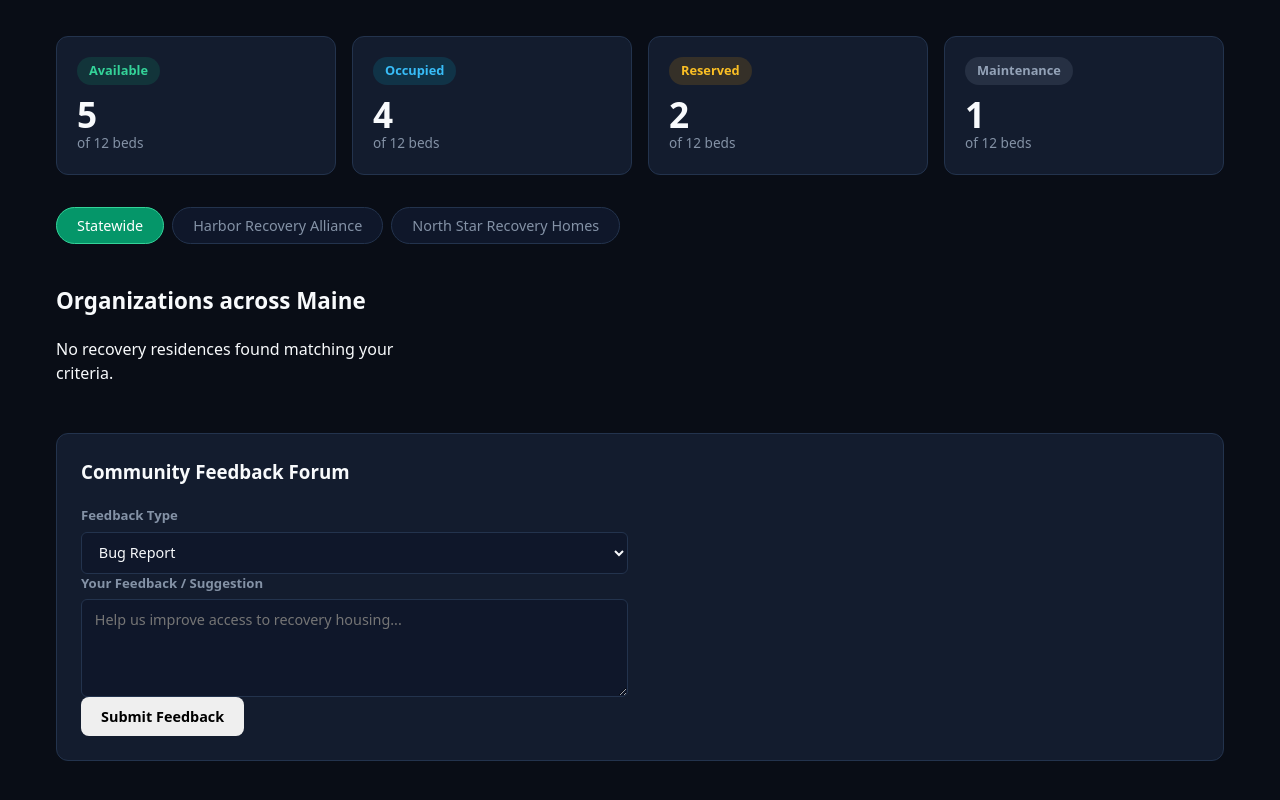
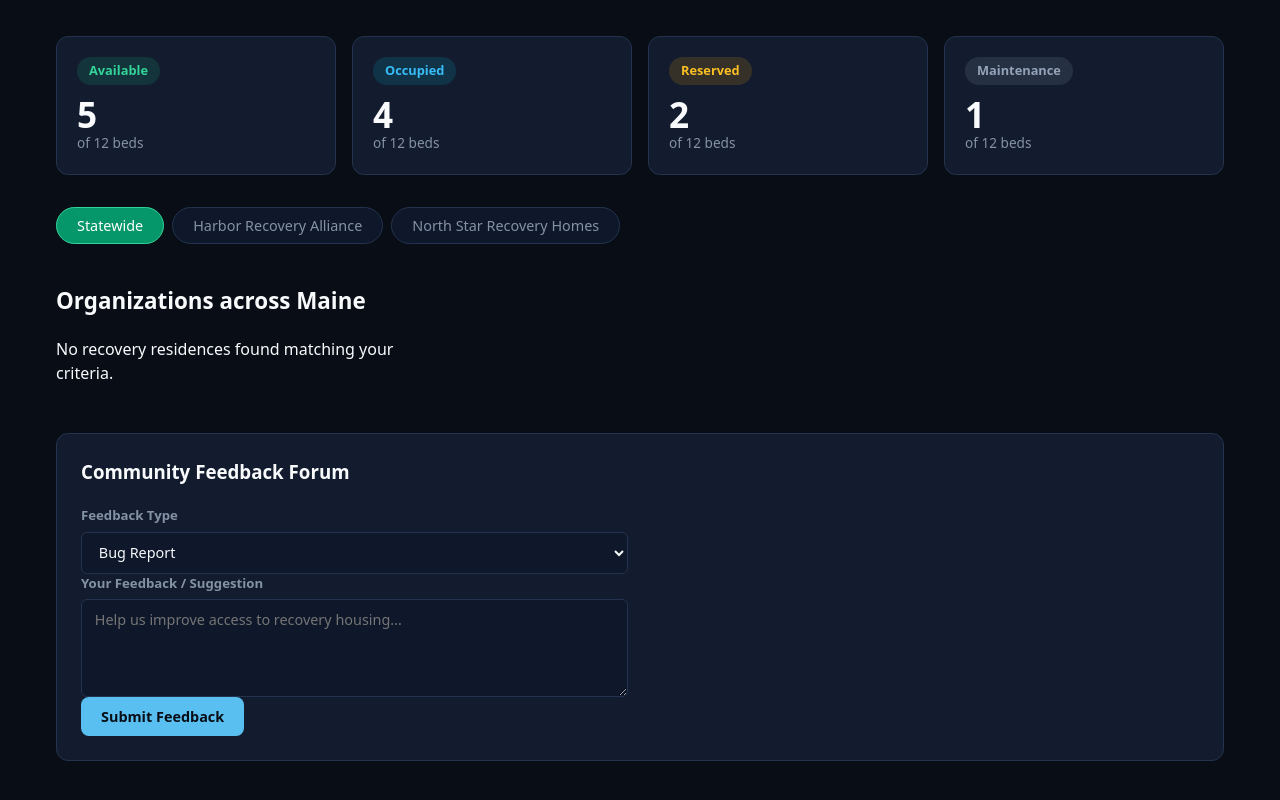
Before and after one commit to Tialudwick/Apertus, a website with bundled scripts: page index.html in a window 1280 px wide. Shown: the part 368-1168 px from the top of the page. Built offline with nearby package versions, Linux system fonts and the light colour scheme; some packages are replaced by stand-ins of ours; no server answers; the database is empty.

Commit message:
updated all buttons

```diff
--- a/index.html
+++ b/index.html
@@ -204,7 +204,7 @@
                         <label for="feedbackMessage">Your Feedback / Suggestion</label>
                         <textarea id="feedbackMessage" rows="4" required placeholder="Help us improve access to recovery housing..."></textarea>
                     </div>
-                    <button type="submit" class="btn btn-primary">Submit Feedback</button>
+                    <button type="submit" class="btn btn-blue">Submit Feedback</button>
                 </form>
                 <div id="feedbackList" class="feedback-list">
                     <!-- Community feedback items render here -->
```
